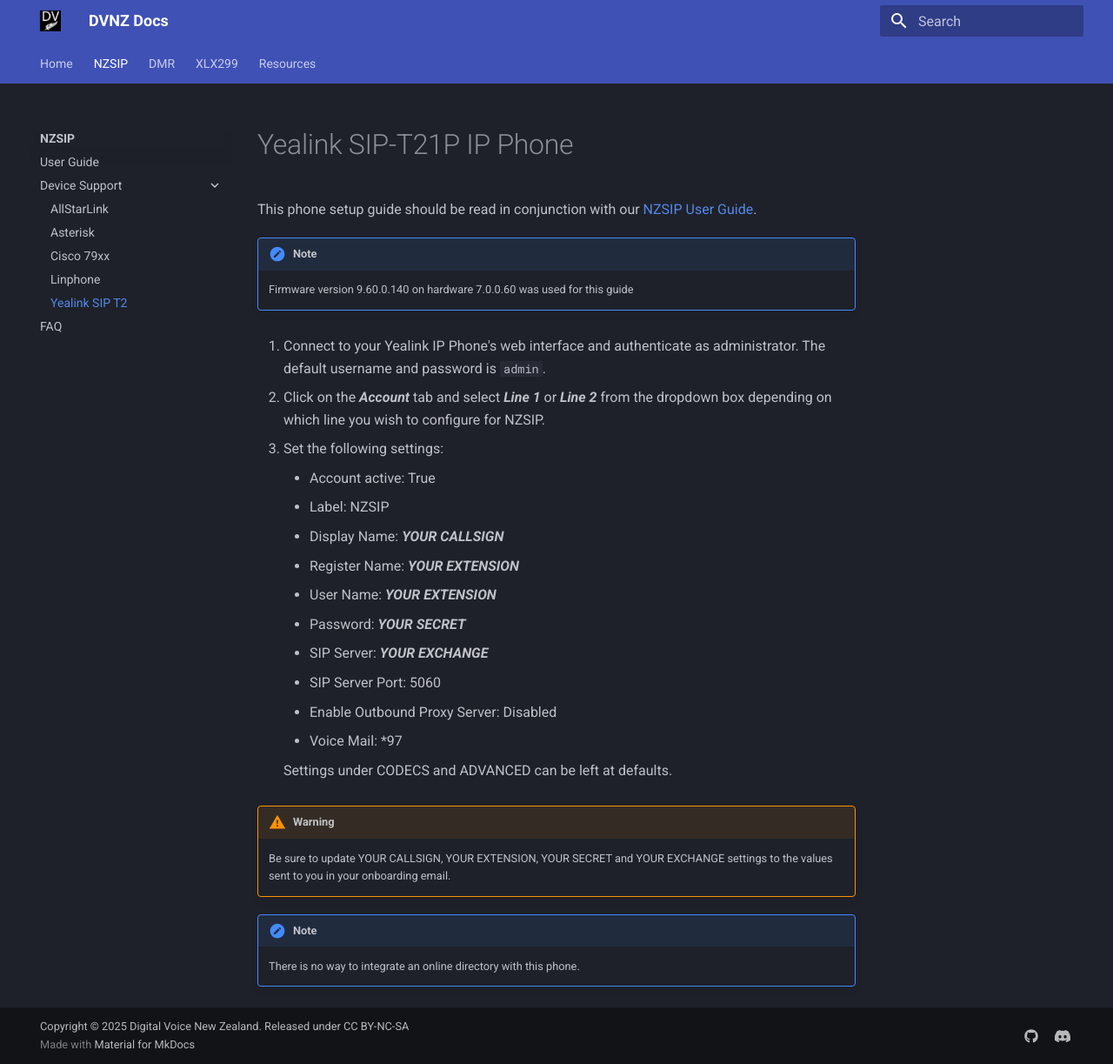
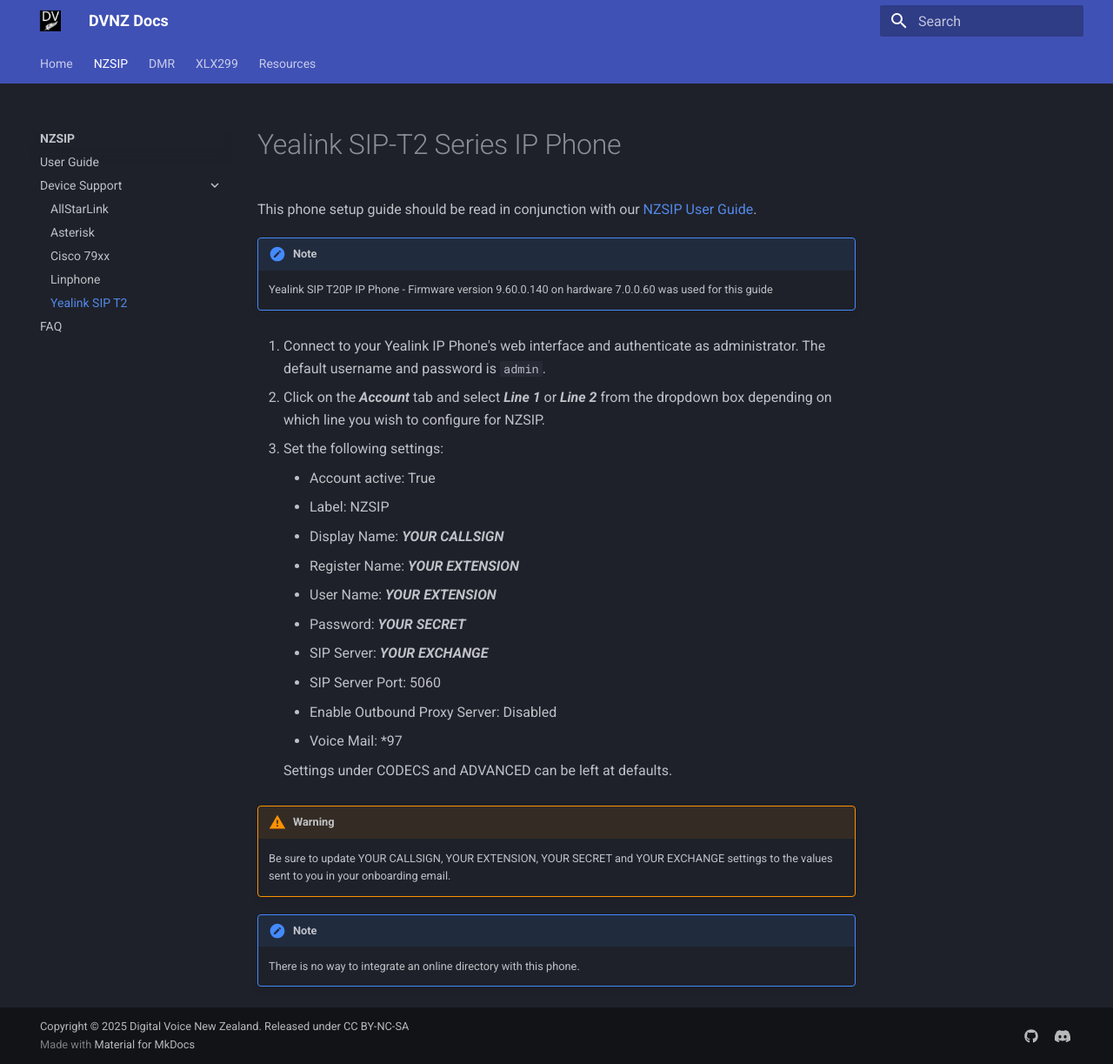
Before and after one commit to DigitalVoiceNZ/wiki, an MkDocs documentation site: the page built from docs/nzsip/devices/yealink-sipt2.md, in a window 1280 px wide and 1223 px high. Shown: the whole window at 87% size. Built offline with MkDocs 1.6.1 and Material for MkDocs 9.7.7, drawn with Linux system fonts in a browser that asks for light colours.

Commit message:
add yealink T2 series phone guide

```diff
--- a/docs/nzsip/devices/yealink-sipt2.md
+++ b/docs/nzsip/devices/yealink-sipt2.md
@@ -1,10 +1,10 @@
 
-# Yealink SIP-T21P IP Phone
+# Yealink SIP-T2 Series IP Phone
 
 This phone setup guide should be read in conjunction with our [NZSIP User Guide](../index.md).
 
 !!! note
-    Firmware version 9.60.0.140 on hardware 7.0.0.60 was used for this guide
+    Yealink SIP T20P IP Phone - Firmware version 9.60.0.140 on hardware 7.0.0.60 was used for this guide
 
 1.  Connect to your Yealink IP Phone's web interface and authenticate as administrator.  The default username and password is `admin`.
 
```
Also changed, not shown: docs/nzsip/devices/index.md (+1 -1 lines).
